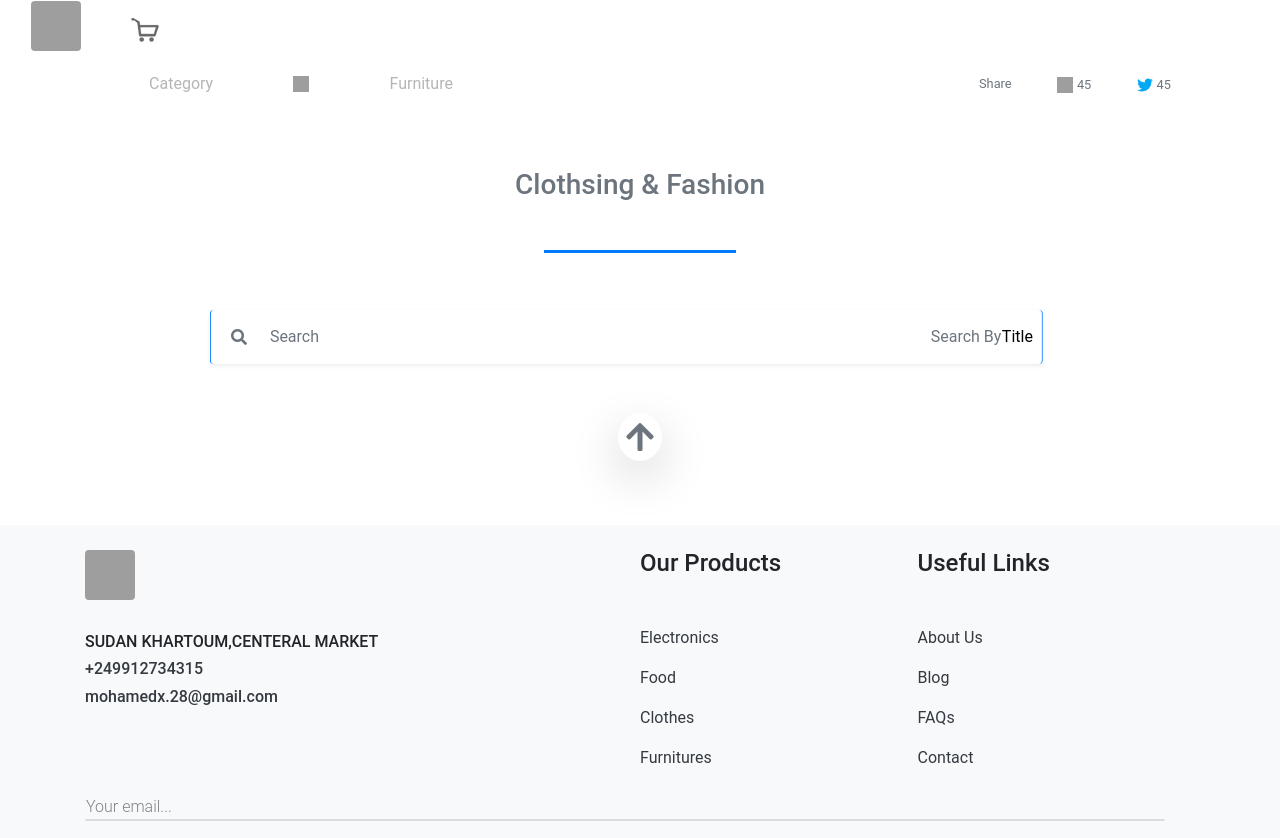
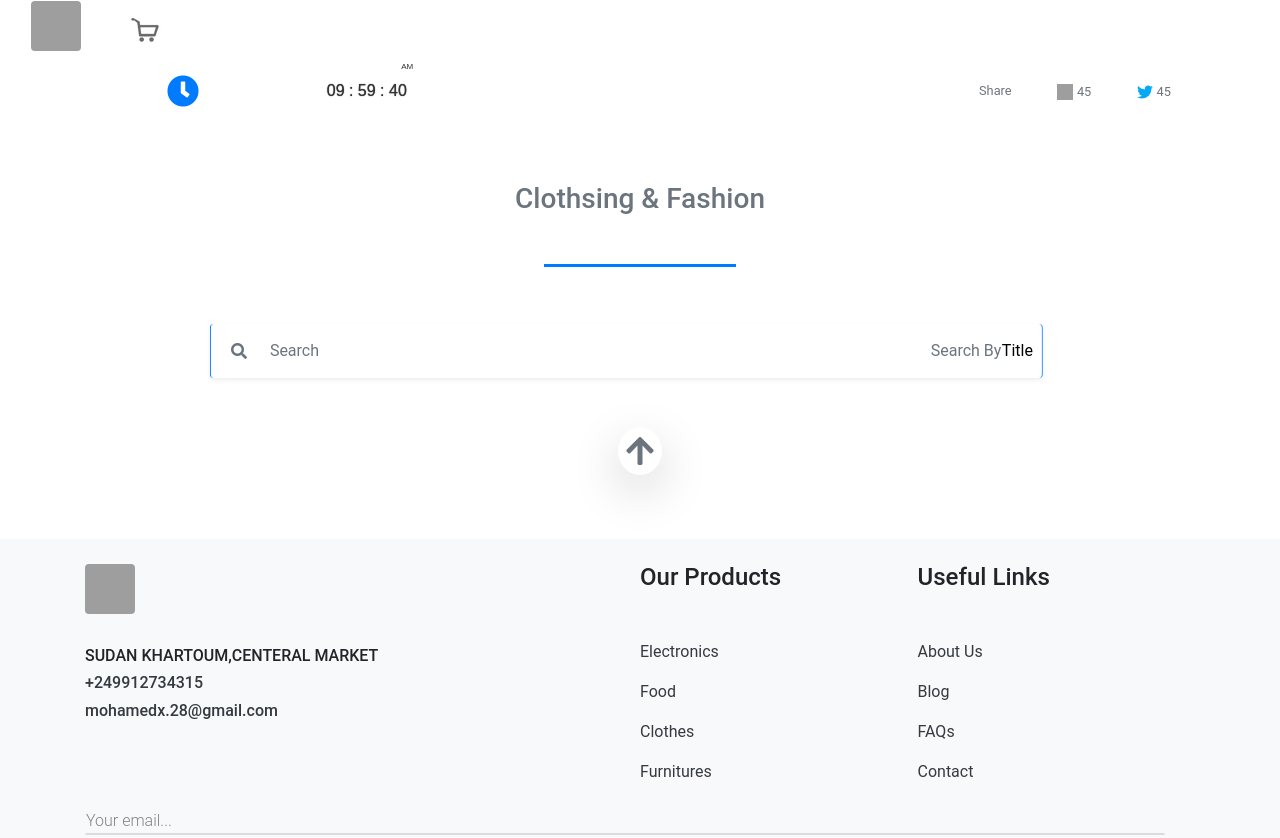
Before and after one commit to breezyx28/TechPro, a plain HTML site: page category.html in a window 1280 px wide. Shown: the top 838 px of the page. Drawn offline with Linux system fonts and the light colour scheme; grey boxes are pictures that could not be loaded.

Commit message:
add clock to category page

```diff
--- a/category.html
+++ b/category.html
@@ -13,6 +13,7 @@
     <link rel="stylesheet" href="lib/bootstrap.min.css" />
     <link rel="stylesheet" href="lib/fontawesome-free/css/all.css" />
     <!-- <link rel="stylesheet" href="css/loader.css" /> -->
+    <link rel="stylesheet" href="css/clock.css" />
     <link rel="stylesheet" href="css/main.css" />
     <link rel="stylesheet" href="css/cat.css" />
 
@@ -78,9 +79,13 @@
             <div
               class="d-flex align-items-center justify-content-around text-muted w-30"
             >
-              <a href="#" class="text-dark text-fade">Category</a>
-              <img src="img/icons/next (1).png" width="16" height="16" />
-              <a href="#" class="text-dark text-fade">Furniture</a>
+              <i class="fa fa-clock fa-2x text-primary" aria-hidden="true"></i>
+              <div id="clockdate">
+                <div class="clockdate-wrapper">
+                  <div id="clock"></div>
+                  <div id="date"></div>
+                </div>
+              </div>
             </div>
             <div
               class="cat_social_media d-flex flex-row justify-content-between align-items-center w-10"
@@ -301,6 +306,9 @@
     <script src="lib/jquery-3.5.1.min.js"></script>
     <script src="lib/bootstrap-4.3.1.min.js"></script>
 
+    <!-- Digital clock With 12 Format -->
+    <script src="js/clock.js"></script>
+
     <!-- Changing Title -->
     <script>
       var currentlocation = window.location.href;
@@ -325,6 +333,7 @@
     </script>
 
     <!-- data -->
+
     <script src="js/cat_data.js"></script>
     <script src="js/cat_likes.js"></script>
     <script src="js/cat_search.js"></script>
--- /dev/null
+++ b/css/clock.css
@@ -0,0 +1,29 @@
+.clockdate-wrapper {
+  background-color: transparent;
+  padding: 7px;
+  width: 120px;
+  text-align: center;
+  border-radius: 5px;
+  margin: 0 auto;
+}
+#clock {
+  background-color: transparent;
+  font-family: sans-serif;
+  font-size: 1rem;
+  text-shadow: 0px 0px 1px #333;
+  color: #333;
+}
+#clock span {
+  color: rgb(51, 51, 51);
+  text-shadow: 0px 0px 1px transparent;
+  font-size: 0.5rem;
+  position: relative;
+  top: -27px;
+  left: -10px;
+}
+#date {
+  letter-spacing: 10px;
+  font-size: 7px;
+  font-family: arial, sans-serif;
+  color: #333;
+}
--- /dev/null
+++ b/js/clock.js
@@ -0,0 +1,26 @@
+function startTime() {
+  var today = new Date();
+  var hr = today.getHours();
+  var min = today.getMinutes();
+  var sec = today.getSeconds();
+  ap = hr < 12 ? '<span>AM</span>' : '<span>PM</span>';
+  hr = hr == 0 ? 12 : hr;
+  hr = hr > 12 ? hr - 12 : hr;
+  //Add a zero in front of numbers<10
+  hr = checkTime(hr);
+  min = checkTime(min);
+  sec = checkTime(sec);
+  document.getElementById('clock').innerHTML =
+    hr + ' : ' + min + ' : ' + sec + ' ' + ap;
+  var time = setTimeout(function () {
+    startTime();
+  }, 500);
+}
+function checkTime(i) {
+  if (i < 10) {
+    i = '0' + i;
+  }
+  return i;
+}
+
+startTime();
```
